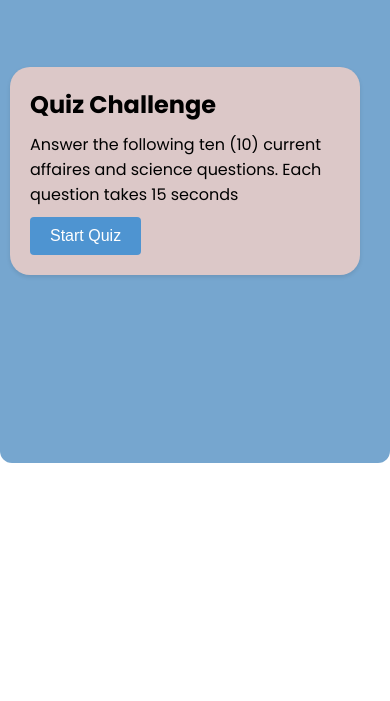
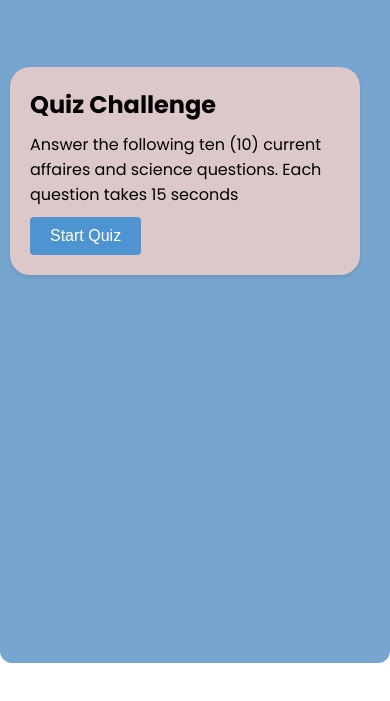
Before and after one commit to EllaGospel/Quiz-app, a plain HTML site: page index.html in a window 390 px wide. Shown: the part 87-788 px from the top of the page. Drawn offline with Linux system fonts and the light colour scheme.

Commit message:
height adjustment

```diff
--- a/css/index.css
+++ b/css/index.css
@@ -109,7 +109,7 @@ body{
     margin-left: 130px;
   }
   .first-background-div{
-    height: 550px
+    height: 750px;
   }
 
   }
--- a/js/index.js
+++ b/js/index.js
@@ -219,7 +219,7 @@ quizResult.innerHTML = `<p style="color: red;">You scored ${score} out of ${ques
       function showAnswer() {
       quizQuestion.style.display = 'none';
       submitButton.style.display = 'none';
-      retryButton.style.display = 'inline-block';
+      // retryButton.style.display = 'inline-block';
       showAnswerButton.style.display = 'none';
 
       let wrongAnswerHtml = '';
```
Also changed, not shown: index.html (+1 -1 lines).
